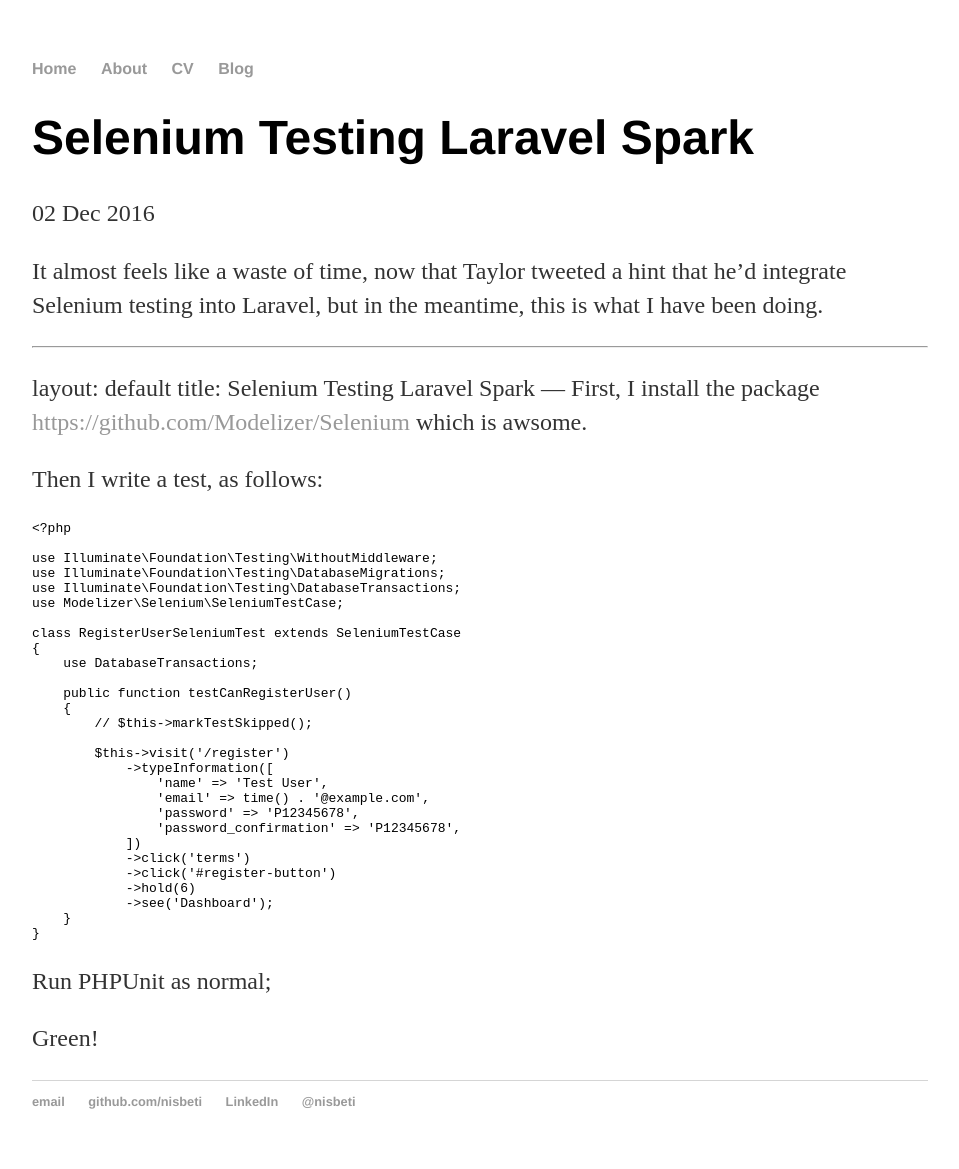
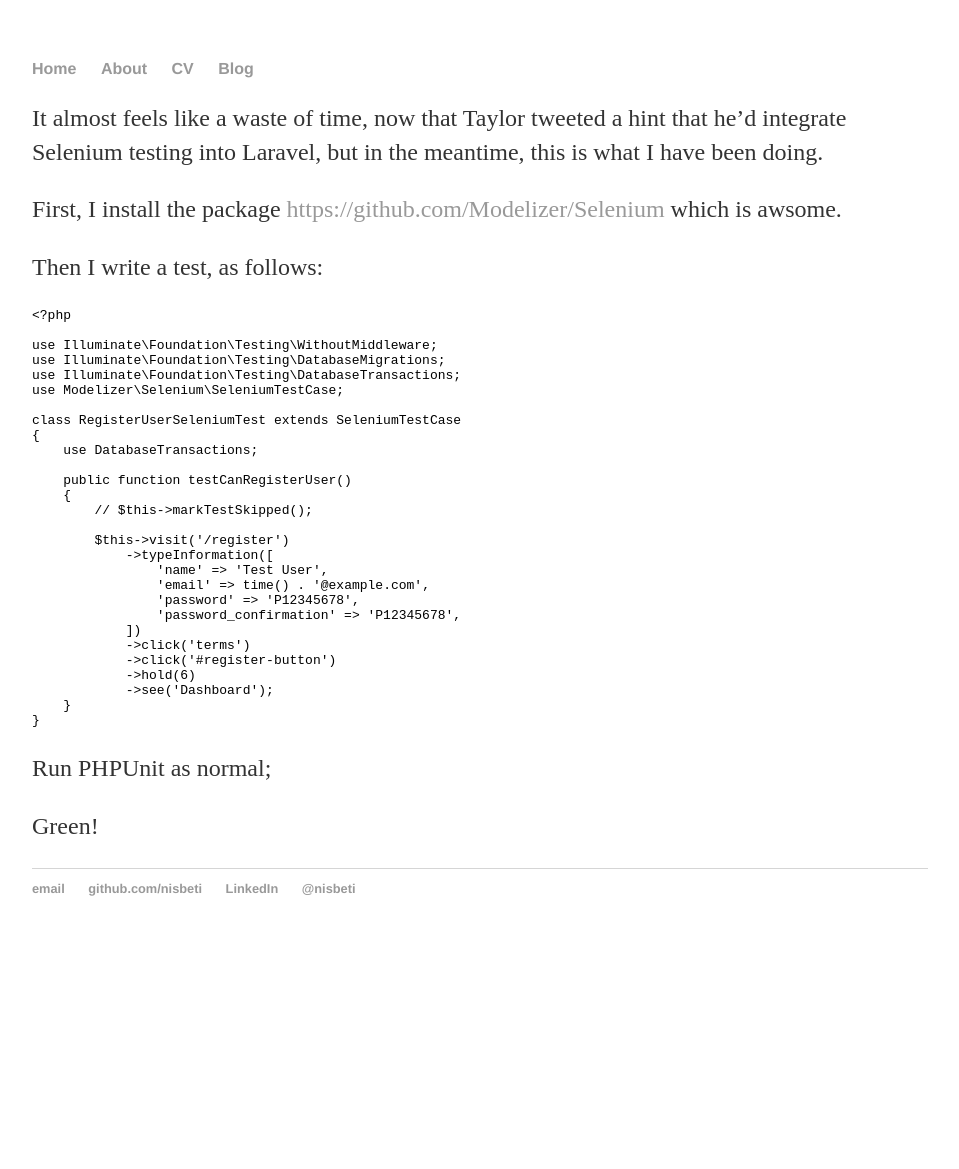
Before and after one commit to nisbeti/nisbeti.github.io, a Jekyll site: the page built from _posts/2016-12-02-Selenium-Testing-Laravel-Spark.md, in a window 1280 px wide. Shown: the whole page, without its empty margins (160-1119 px from the left). Built offline with Jekyll 4.4.1, drawn with Linux system fonts in a browser that asks for light colours; our own code applies the rules of GitHub Pages for plain Markdown files; after the commit the page ends 956 px from its top, so only the background shows below that.

Commit message:
Update 2016-12-02-Selenium-Testing-Laravel-Spark.md

```diff
--- a/_posts/2016-12-02-Selenium-Testing-Laravel-Spark.md
+++ b/_posts/2016-12-02-Selenium-Testing-Laravel-Spark.md
@@ -1,9 +1,10 @@
-It almost feels like a waste of time, now that Taylor tweeted a hint that he'd integrate Selenium testing into Laravel, but in the meantime, this is what I have been doing.
-
 ---
 layout: default
 title: Selenium Testing Laravel Spark
 ---
+
+It almost feels like a waste of time, now that Taylor tweeted a hint that he'd integrate Selenium testing into Laravel, but in the meantime, this is what I have been doing.
+
 First, I install the package [https://github.com/Modelizer/Selenium](https://github.com/Modelizer/Selenium) which is awsome.
 
 Then I write a test, as follows:
```
